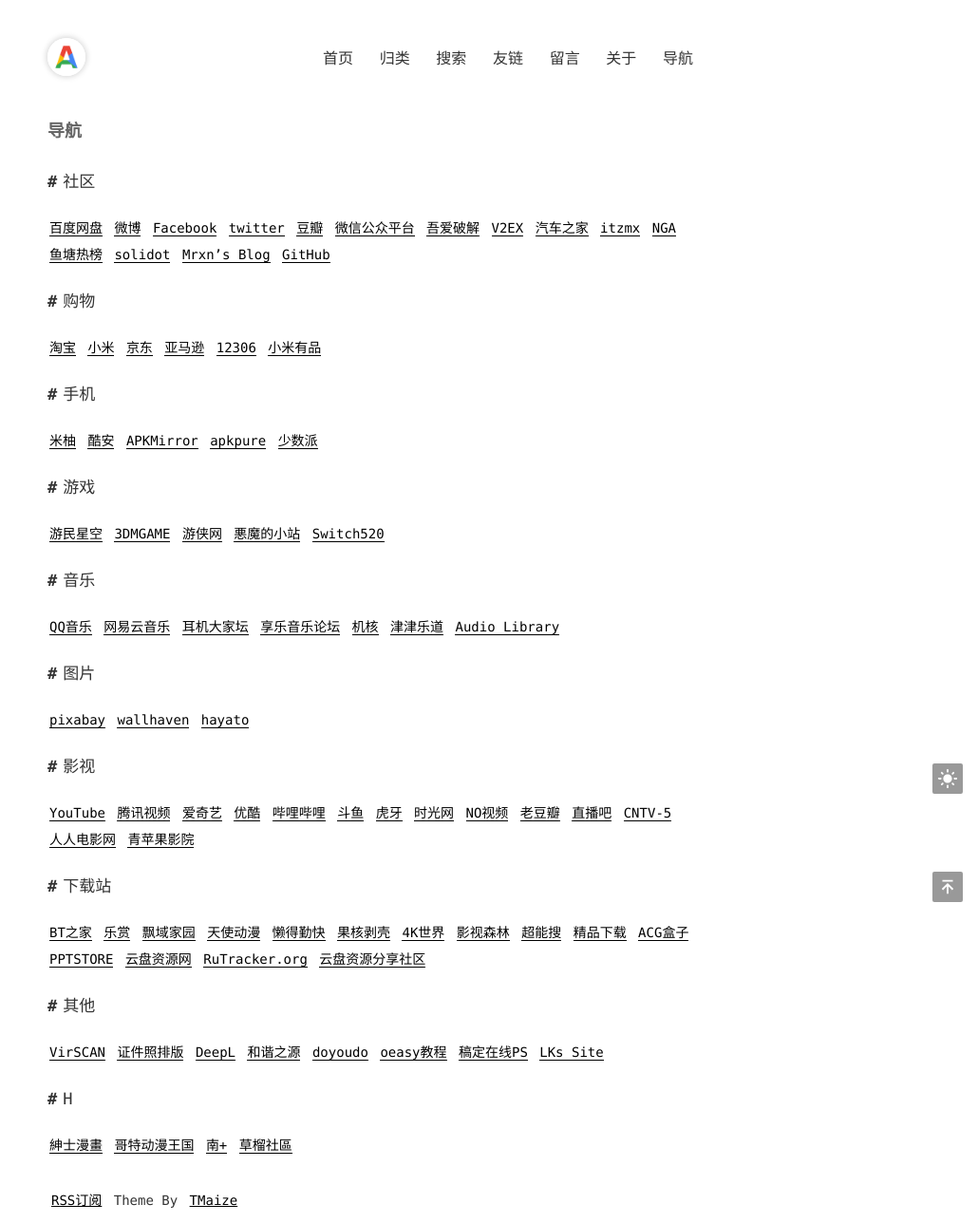
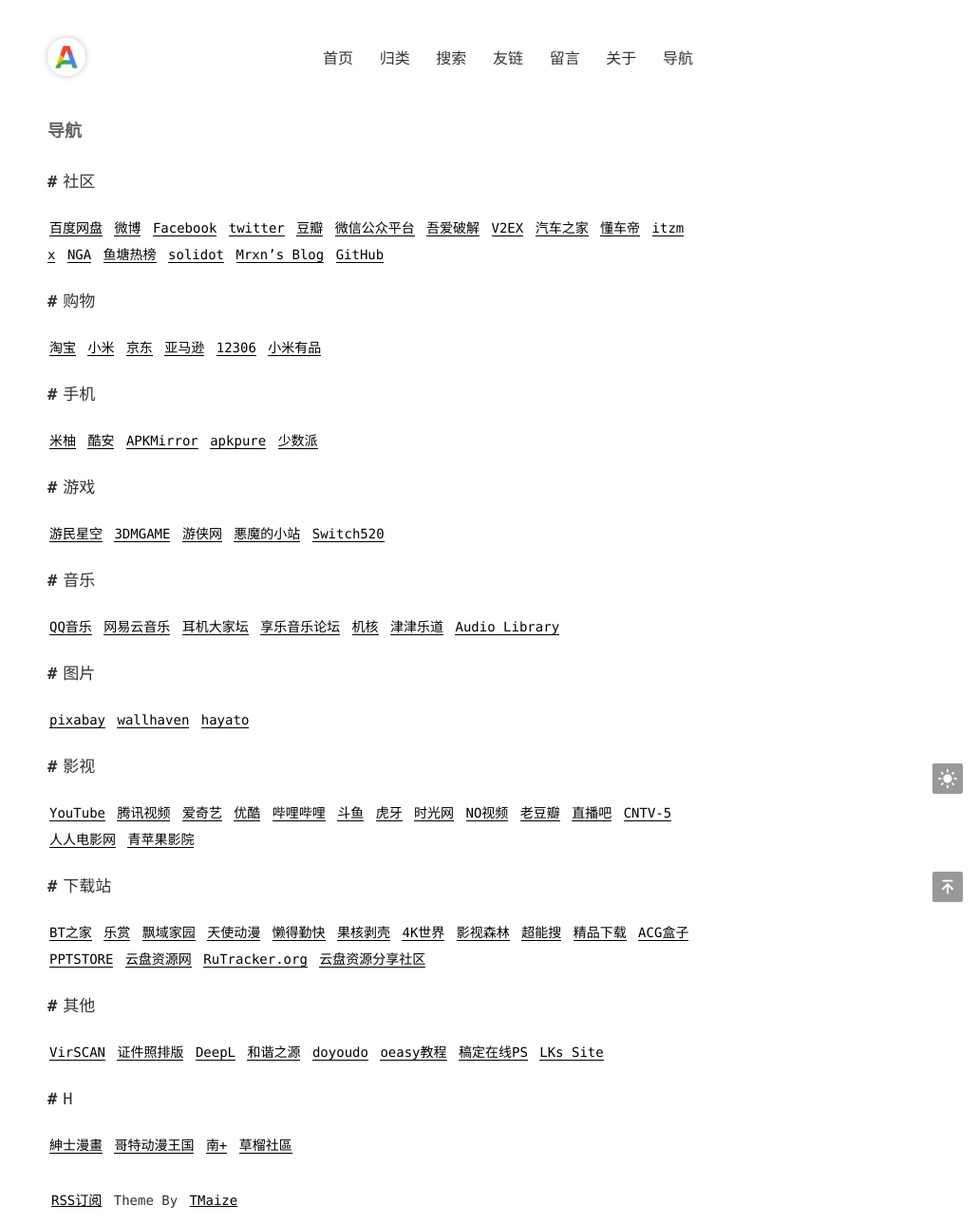
Before and after one commit to admans/admans.github.io, a Jekyll site: the page built from pages/navi.md, in a window 1280 px wide. Shown: the whole page at 95% size, without its empty margins (250-1280 px from the left). Built offline with Jekyll 4.4.1, drawn with Linux system fonts in a browser that asks for light colours.

Commit message:
Update navi.md

```diff
--- a/pages/navi.md
+++ b/pages/navi.md
@@ -5,7 +5,7 @@ title: 导航
 
 ## 社区
 
-[百度网盘](https://pan.baidu.com/ "百度网盘") [微博](https://weibo.com/ "微博") [Facebook](https://www.facebook.com/ "Facebook") [twitter](https://twitter.com/ "twitter") [豆瓣](https://www.douban.com/ "豆瓣") [微信公众平台](https://mp.weixin.qq.com/ "微信公众平台") [吾爱破解](https://www.52pojie.cn/ "吾爱破解") [V2EX](https://v2ex.com/ "V2EX") [汽车之家](https://www.autohome.com.cn/ "汽车之家") [itzmx](http://bbs.itzmx.com/ "itzmx") [NGA](https://bbs.nga.cn/ "NGA") [鱼塘热榜](https://mo.fish/ "鱼塘热榜") [solidot](https://www.solidot.org/ "solidot") [Mrxn's Blog](https://mrxn.net/ "Mrxn's Blog") [GitHub](https://github.com/ "GitHub")
+[百度网盘](https://pan.baidu.com/ "百度网盘") [微博](https://weibo.com/ "微博") [Facebook](https://www.facebook.com/ "Facebook") [twitter](https://twitter.com/ "twitter") [豆瓣](https://www.douban.com/ "豆瓣") [微信公众平台](https://mp.weixin.qq.com/ "微信公众平台") [吾爱破解](https://www.52pojie.cn/ "吾爱破解") [V2EX](https://v2ex.com/ "V2EX") [汽车之家](https://www.autohome.com.cn/ "汽车之家") [懂车帝](https://www.dongchedi.com/ "懂车帝") [itzmx](http://bbs.itzmx.com/ "itzmx") [NGA](https://bbs.nga.cn/ "NGA") [鱼塘热榜](https://mo.fish/ "鱼塘热榜") [solidot](https://www.solidot.org/ "solidot") [Mrxn's Blog](https://mrxn.net/ "Mrxn's Blog") [GitHub](https://github.com/ "GitHub")
 
 ## 购物
 
```
